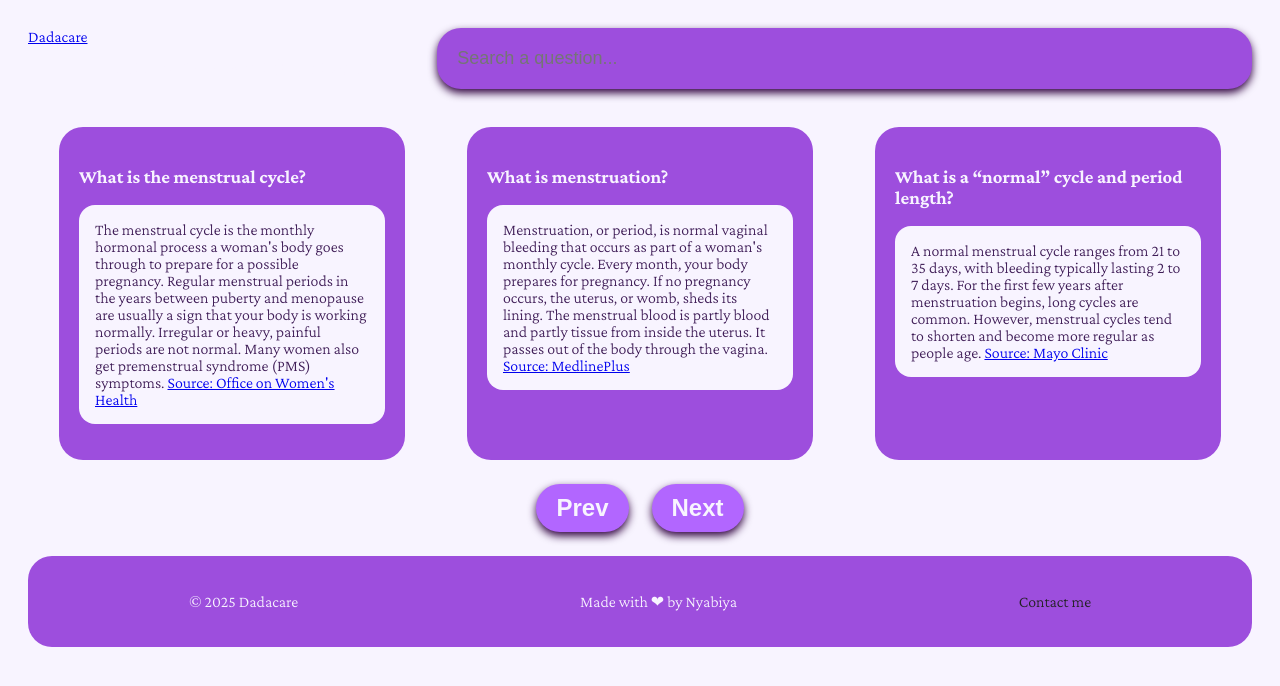
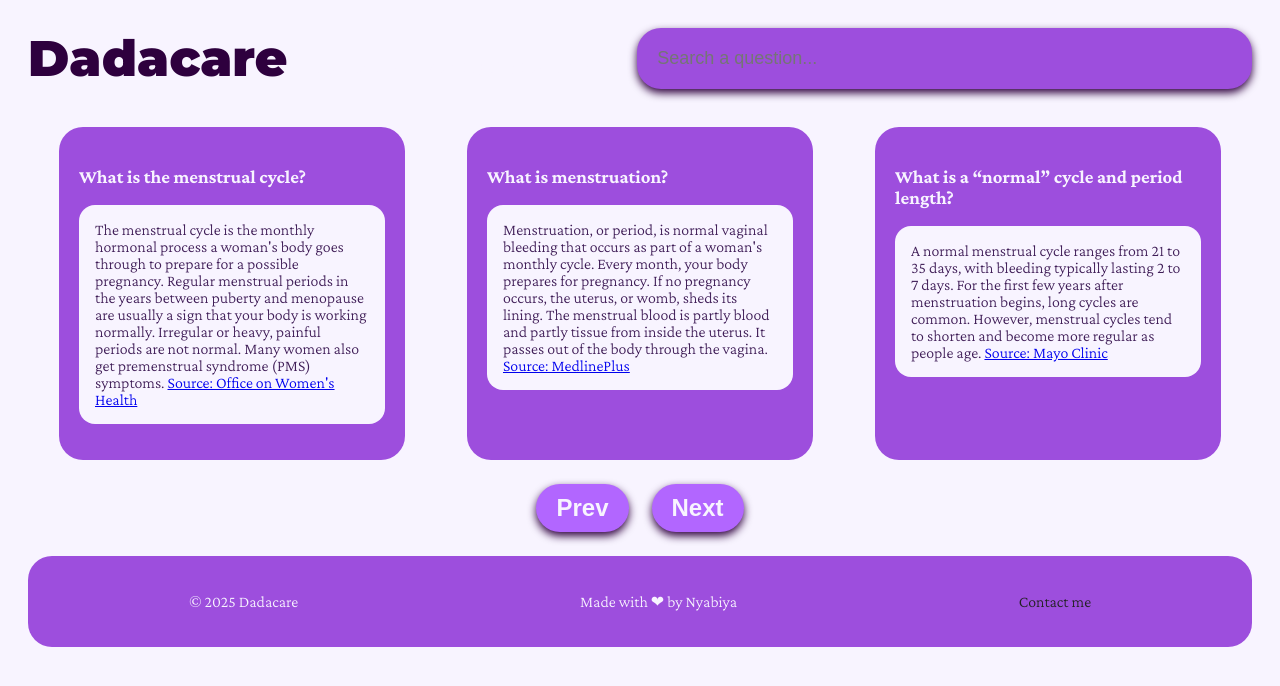
Before and after one commit to Nyabiya/Dadacare, a plain HTML site: page FAQ.html in a window 1280 px wide. Drawn offline with nearby package versions, Linux system fonts and the light colour scheme.

Commit message:
FAQ.html

```diff
--- a/FAQ.html
+++ b/FAQ.html
@@ -15,7 +15,7 @@
 
     <body class="custom-body">
       <div class="top">
-        <a href="index.html" class="cicly">Dadacare</a>
+        <a href="index.html" class="Dadacare">Dadacare</a>
         <p class="nav-link" style="margin-right: 48px ; margin-left: 24px;">Frequently Asked Questions</p>
         <input type="text" id="search" placeholder="Search a question..." style="display: flex; flex: 1;">
       </div>
```
